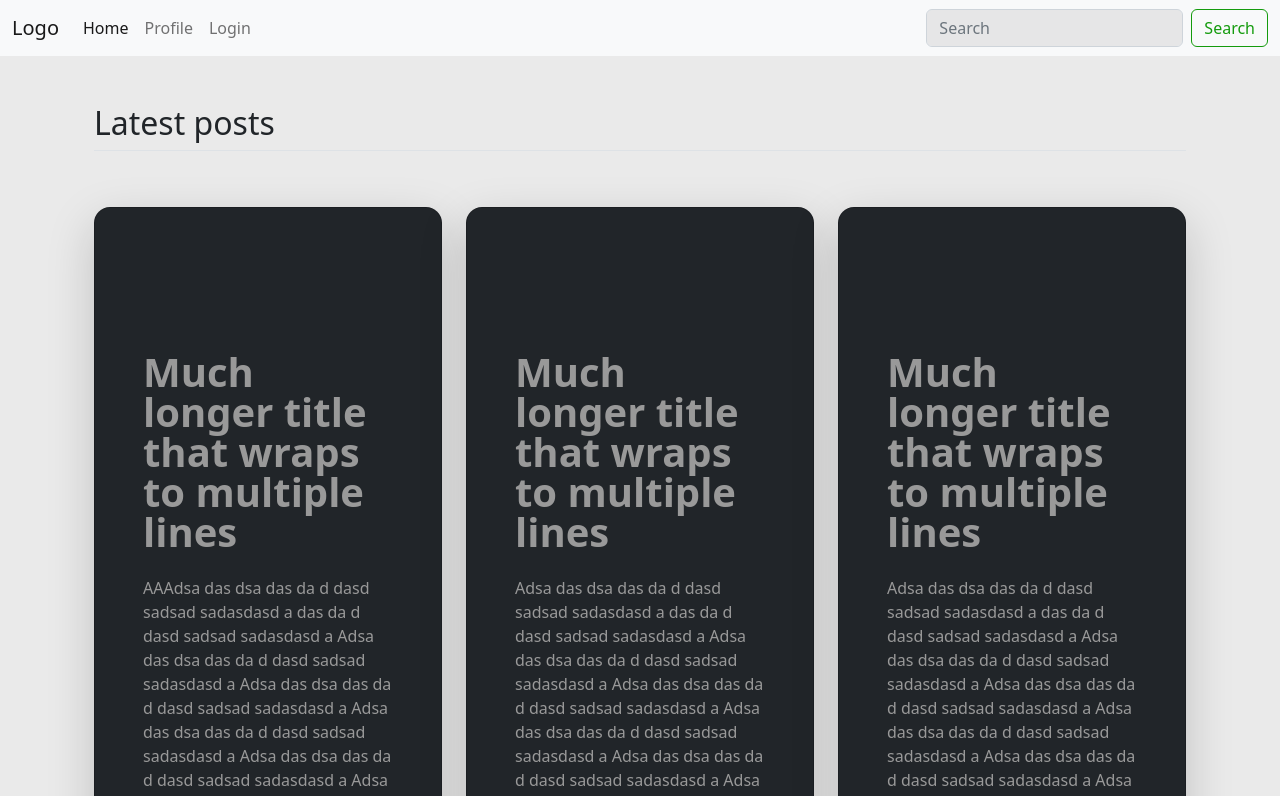
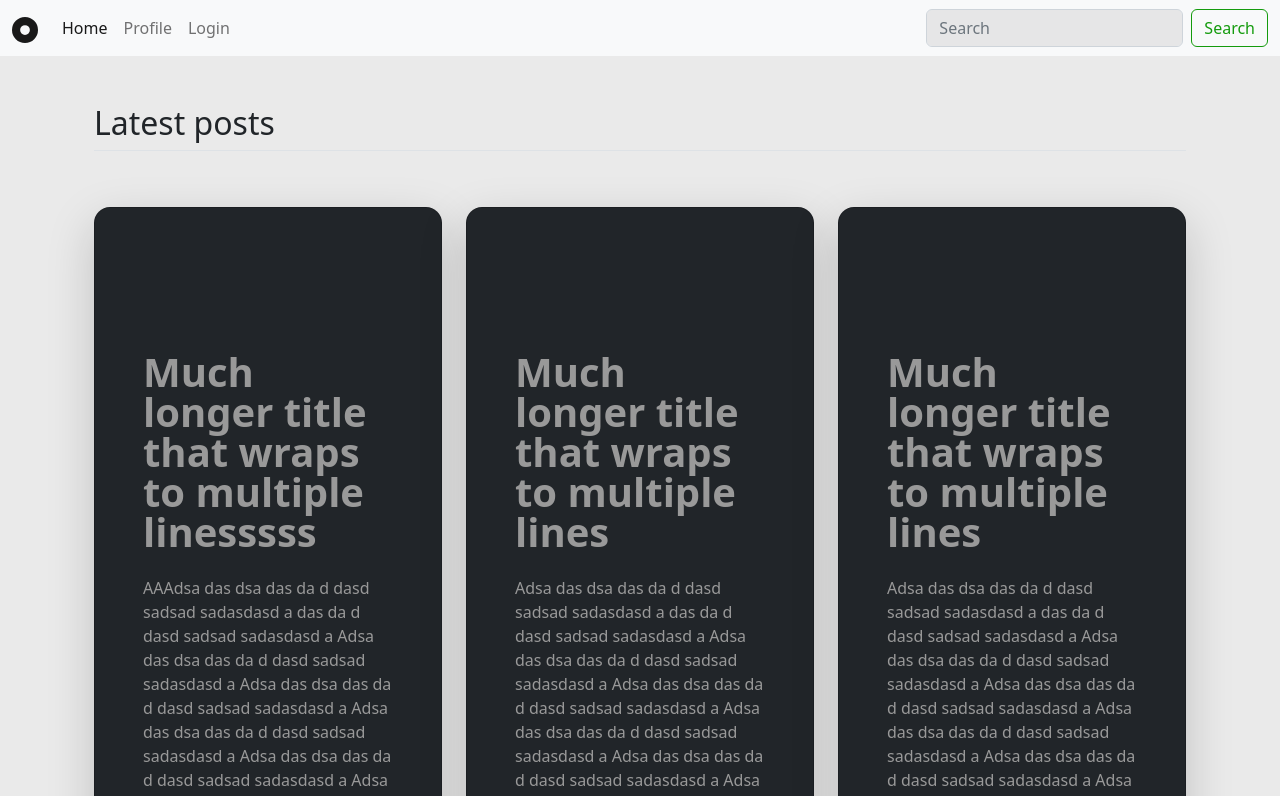
Before and after one commit to NehGuk/css-frameworks-ca-hk, a website: page index.html in a window 1280 px wide. Shown: the top 796 px of the page. Drawn offline with nearby package versions, Linux system fonts and the light colour scheme.

Commit message:
Logo added to navbar

```diff
--- a/index.html
+++ b/index.html
@@ -10,7 +10,7 @@
 <body>
     <nav class="navbar navbar-expand-lg bg-light">
         <div class="container-fluid">
-          <a class="navbar-brand" href="#">Logo</a>
+          <a class="navbar-brand" href="/index.html"><svg xmlns="http://www.w3.org/2000/svg" width="26" height="26" fill="currentColor" class="bi bi-record-circle-fill" viewBox="0 0 16 16"><path d="M16 8A8 8 0 1 1 0 8a8 8 0 0 1 16 0zm-8 3a3 3 0 1 0 0-6 3 3 0 0 0 0 6z"/></svg></a>
           <button class="navbar-toggler" type="button" data-bs-toggle="collapse" data-bs-target="#navbarTogglerDemo02" aria-controls="navbarTogglerDemo02" aria-expanded="false" aria-label="Toggle navigation">
             <span class="navbar-toggler-icon"></span>
           </button>
@@ -37,8 +37,15 @@
         </div>
       </nav>
 
+
+<!-- CREATE NEW POST -->
+      <!-- <div class="container px-4 py-5">
+        <h1 class="pb-2 border-bottom">What's up?</h1>
+      </div>
+ -->
+
+
 <!-- POSTS -->
-
     <div class="container px-4 py-5" id="custom-cards">
       <h2 class="pb-2 border-bottom">Latest posts</h2>
       <div class="row row-cols-1 row-cols-lg-3 align-items-stretch g-4 py-5">
@@ -46,7 +53,7 @@
         <div class="col">
             <div class="card card-cover h-100 overflow-hidden text-bg-dark rounded-4 shadow-lg" style="background-image: url('unsplash-photo-2.jpg');">
               <div class="d-flex flex-column h-100 p-5 pb-3 text-white text-shadow-1">
-                <h2 class="pt-5 mt-5 mb-4 display-6 lh-1 fw-bold">Much longer title that wraps to multiple lines</h2>
+                <h2 class="pt-5 mt-5 mb-4 display-6 lh-1 fw-bold">Much longer title that wraps to multiple linesssss</h2>
                 <p>AAAdsa das dsa das da d dasd sadsad sadasdasd a das da d dasd sadsad sadasdasd a Adsa das dsa das da d dasd sadsad sadasdasd a Adsa das dsa das da d dasd sadsad sadasdasd a Adsa das dsa das da d dasd sadsad sadasdasd a Adsa das dsa das da d dasd sadsad sadasdasd a Adsa das dsa das da d dasd sadsad sadasdasd a Adsa das dsa das da d dasd sadsad sadasdasd a Adsa das dsa das da d dasd sadsad sadasdasd a Adsa das dsa das da d dasd sadsad sadasdasd a Adsa das dsa das da d dasd sadsad sadasdasd a Adsa das dsa das da d dasd sadsad sadasdasd a Adsa das dsa das da d dasd sadsad sadasdasd a Adsa das dsa das da d dasd sadsad sadasdasd a Adsa das dsa das da d dasd sadsad sadasdasd a Adsa das dsa das da d dasd sadsad sadasdasd a Adsa das dsa das da d dasd sadsad sadasdasd a</p>
                 <ul class="d-flex list-unstyled mt-auto">
                   <li class="me-auto">
--- a/src/scss/_variables.scss
+++ b/src/scss/_variables.scss
@@ -3,3 +3,7 @@
 $white:    rgba(153, 153, 153, 0.2) ;
 
 $green:   #149b0d;
+
+h2 {
+    color: currentColor;
+}
```
Also changed, not shown: login.html (+1 -1 lines), profile.html (+1 -1 lines), dist/css/style.css, 1 other file.
